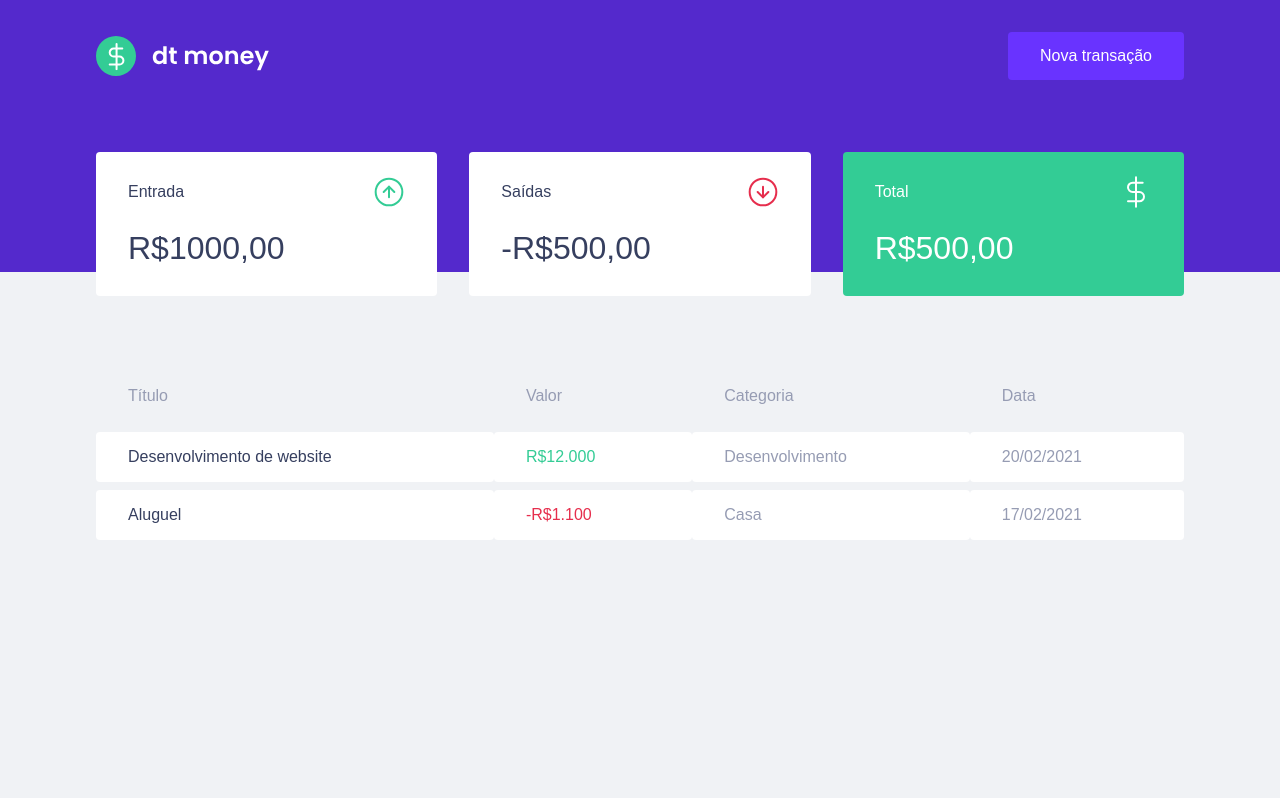
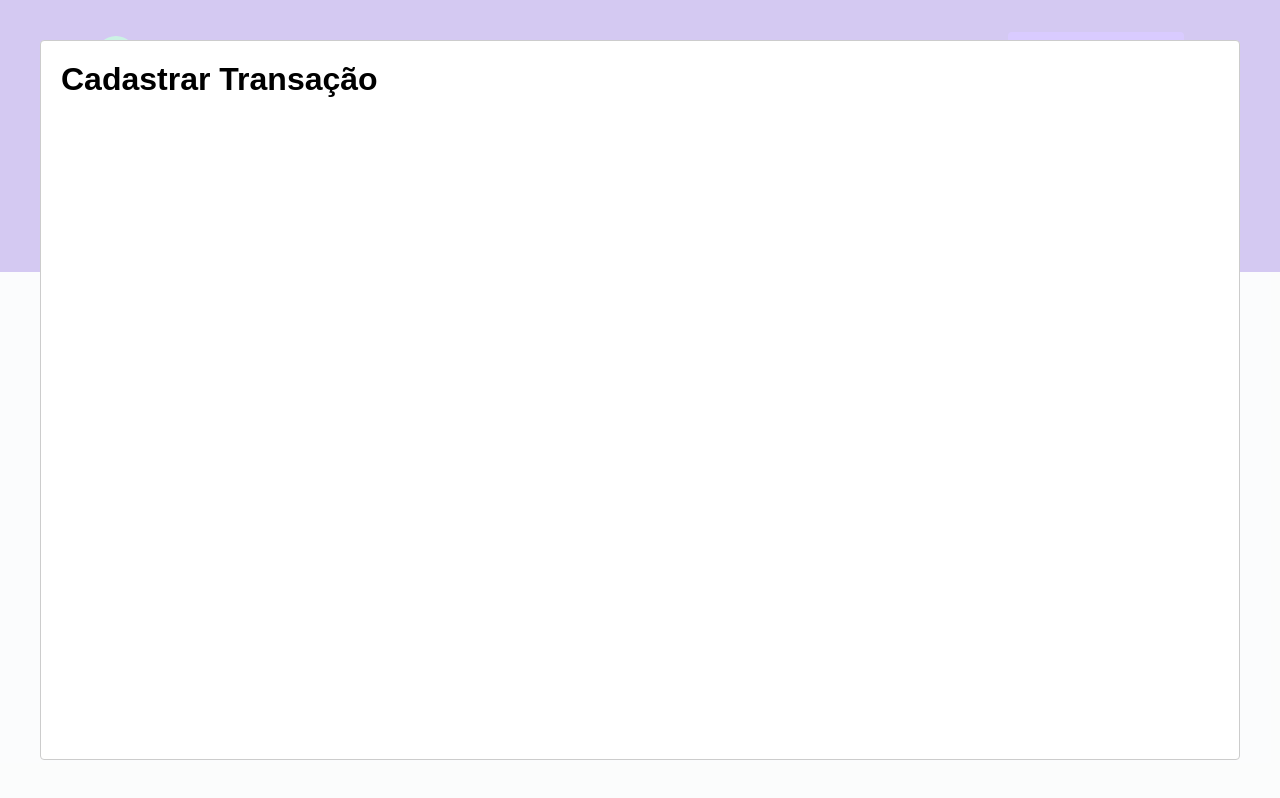
Before and after one commit to LuanLeiteLeao/02-dtmoney, a React (Create React App) app: page / in a window 1280 px wide. Both pictures are taken after a click on the button "Nova transação". Built offline with nearby package versions, Linux system fonts and the light colour scheme; no server answers; what miragejs would draw is missing.

Commit message:
:wrench:Configuring react modal

```diff
--- a/package.json
+++ b/package.json
@@ -7,6 +7,7 @@
     "miragejs": "^0.1.44",
     "react": "^18.1.0",
     "react-dom": "^18.1.0",
+    "react-modal": "^3.15.1",
     "react-scripts": "5.0.1",
     "styled-components": "^5.3.5",
     "web-vitals": "^2.1.4"
@@ -19,6 +20,7 @@
     "@types/node": "^16.11.36",
     "@types/react": "^18.0.9",
     "@types/react-dom": "^18.0.4",
+    "@types/react-modal": "^3.13.1",
     "@types/styled-components": "^5.1.25",
     "typescript": "^4.6.4"
   },
--- a/src/App.tsx
+++ b/src/App.tsx
@@ -1,12 +1,38 @@
+import { useState } from "react";
 import { Dashboard } from "./components/Dashboard";
 import { Header } from "./components/Header";
 import { GlobalStyle } from "./styles/global";
+import Modal from 'react-modal'
+
+Modal.setAppElement("#root")
 
 export function App() {
+  const [isNewTransactionModalOpen, setIsNewTransactionModalOpen] = useState(false);
+
+  function handleOpenNewTransactionModal() {
+    setIsNewTransactionModalOpen(true)
+  }
+
+  function handleCloseNewTransactionModal() {
+    setIsNewTransactionModalOpen(false)
+  }
+
+  function modal() {
+    return (
+      <Modal
+        isOpen={isNewTransactionModalOpen}
+        onRequestClose={handleCloseNewTransactionModal}
+      >
+        <h1>Cadastrar Transação</h1>
+      </Modal>
+    )
+  }
+
   return (
     <>
-      <Header />
-      <Dashboard/>
+      <Header onOpenHandleOpenNewTransactionModal={handleOpenNewTransactionModal} />
+      <Dashboard />
+      {modal()}
       <GlobalStyle />
     </>
   );
--- a/src/components/Header/index.tsx
+++ b/src/components/Header/index.tsx
@@ -1,12 +1,18 @@
 import logoImg from "../../assets/logo.svg"
 import { Container, Content } from "./styles"
 
-export function Header() {
+interface HeaderProps {
+    onOpenHandleOpenNewTransactionModal: () => void;
+}
+
+export function Header({ onOpenHandleOpenNewTransactionModal }: HeaderProps) {
+
+
     return (
         <Container>
             <Content>
                 <img src={logoImg} alt="dt money" />
-                <button type="button">
+                <button type="button" onClick={onOpenHandleOpenNewTransactionModal}>
                     Nova transação
                 </button>
             </Content>
```
Also changed, not shown: 1 other file (tests, documents, lock files or other folders).
